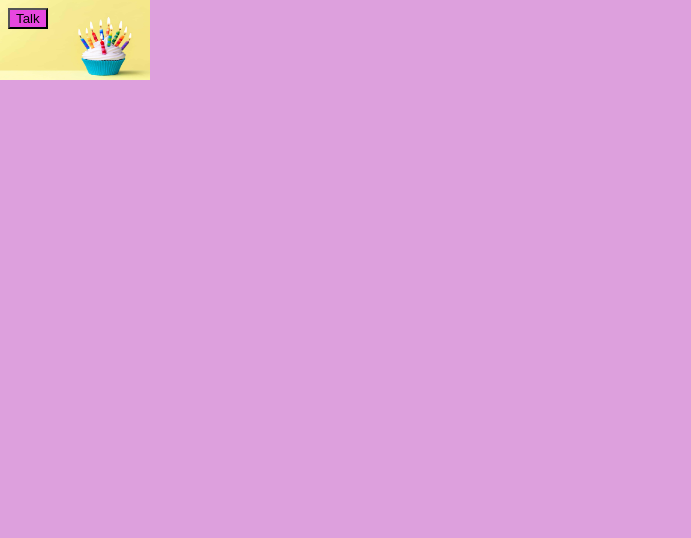
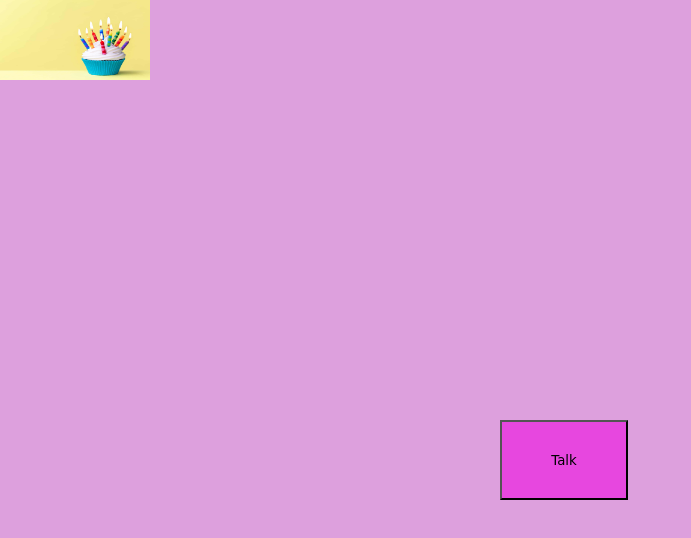
Before and after one commit to A01650434/mum, a plain HTML site: page mum/index.html in a window 1280 px wide. Shown: the whole page, without its empty margins (0-691 px from the left). Drawn offline with Linux system fonts and the light colour scheme.

Commit message:
Update style.css

```diff
--- a/mum/assets/style.css
+++ b/mum/assets/style.css
@@ -7,4 +7,14 @@ body {
 .talk {
     background-color: #e747df;
     color: black;
+    position: fixed;
+    bottom: 300px;
+    left: 500px;
+    left: 50;
+    width: 10%;
+    height: 10%;
+    text-align: center;
+    font-size: 13;
+    font-family: cursive;
+    Padding: 2px;
   }
```
